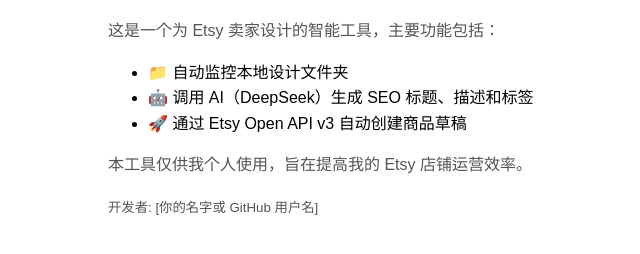
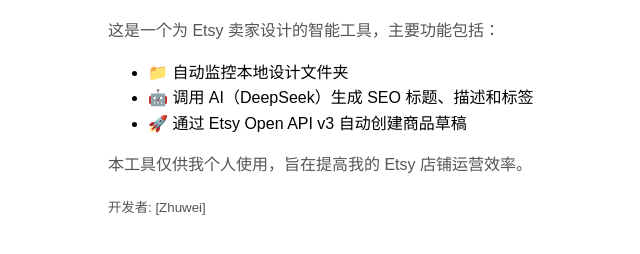
Before and after one commit to z1439527767/etsy-trader.github.io, a plain HTML site: page index.html in a window 1280 px wide. Shown: the part 146-400 px from the top of the page, without its empty margins (132-772 px from the left). Drawn offline with Linux system fonts and the light colour scheme.

Commit message:
Update index.html

```diff
--- a/index.html
+++ b/index.html
@@ -18,6 +18,6 @@
         <li>🚀 通过 Etsy Open API v3 自动创建商品草稿</li>
     </ul>
     <p>本工具仅供我个人使用，旨在提高我的 Etsy 店铺运营效率。</p>
-    <p><small>开发者: [你的名字或 GitHub 用户名]</small></p>
+    <p><small>开发者: [Zhuwei]</small></p>
 </body>
 </html>
```
